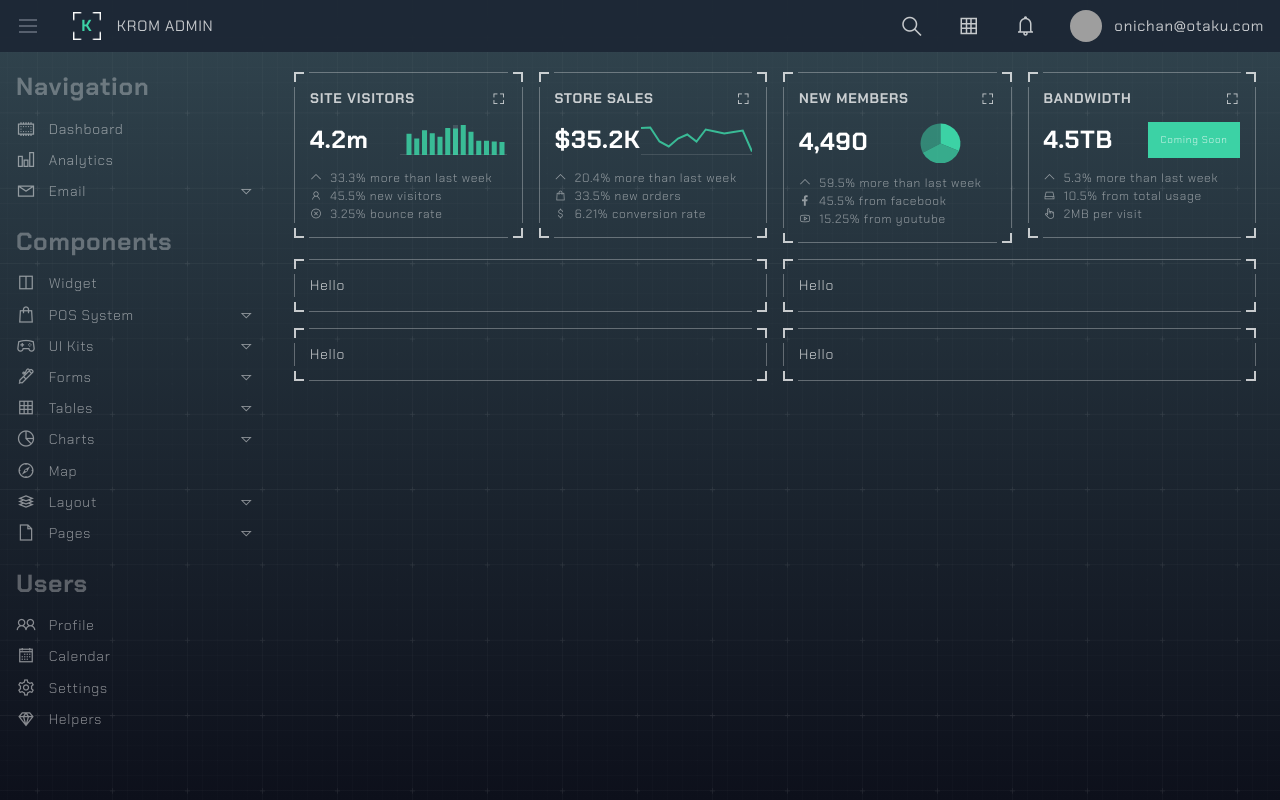
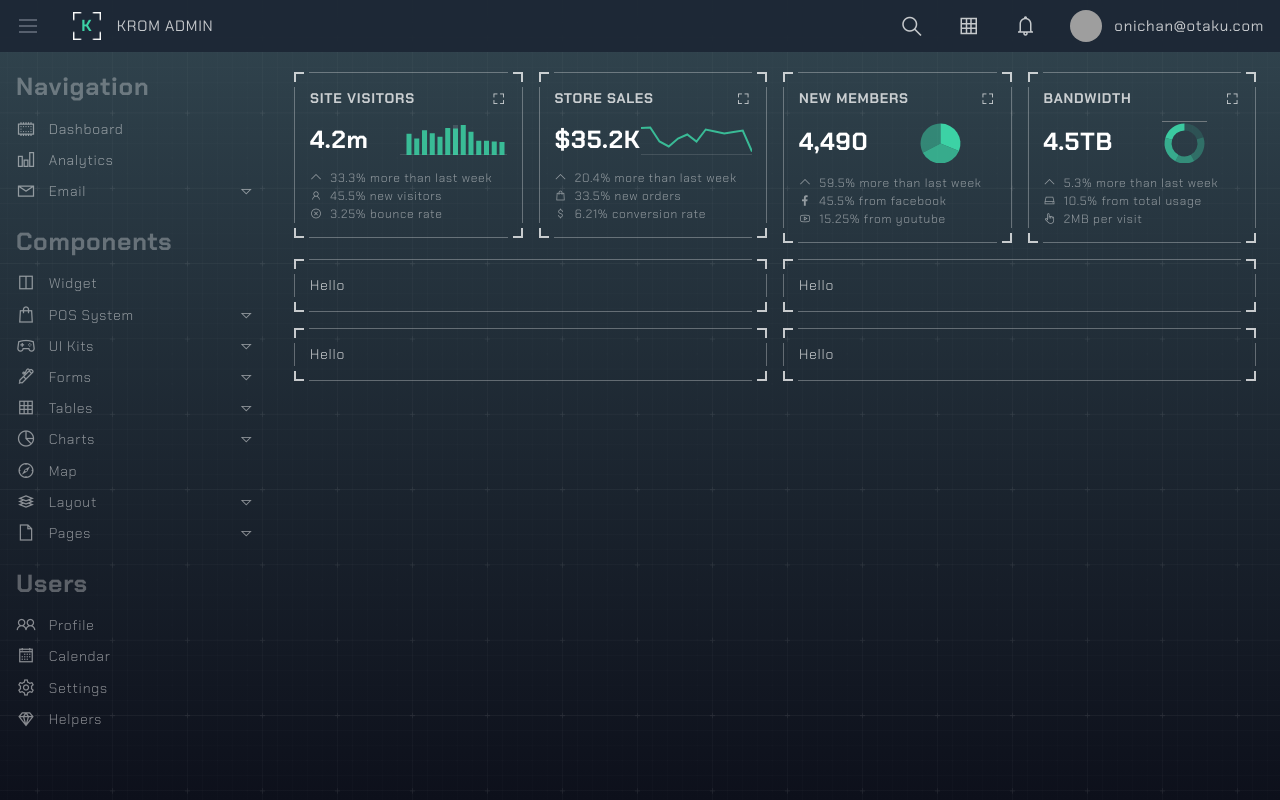
Before and after one commit to kromate/vue3-vite-tailwind-dashboard, a Vue app: page / in a window 1280 px wide. Built offline with nearby package versions, Linux system fonts and the light colour scheme; grey boxes are pictures that could not be loaded.

Commit message:
feat: added donut chart

```diff
--- a/src/components/pages/Dashboard/FirstRow.vue
+++ b/src/components/pages/Dashboard/FirstRow.vue
@@ -83,7 +83,7 @@
       <div class="flex w-full items-center justify-between mb-3">
         <h3 class="font-semibold text-white">4.5TB</h3>
 
-        <CS class="w-[130px] md:w-[92px] h-9 text-[10px]" />
+        <DonutChart />
       </div>
       <div class="flex flex-col gap-0.5">
         <span class="text-xs text-[#ffffff80]">
@@ -106,6 +106,7 @@ import Card from "@/components/core/Card.vue";
 import BarChart from "@/components/charts/BarChart.vue";
 import LineChart from "@/components/charts/LineChart.vue";
 import PieChart from "@/components/charts/PieChart.vue";
+import DonutChart from "@/components/charts/DonutChart.vue";
 </script>
 
 <style scoped></style>
```
